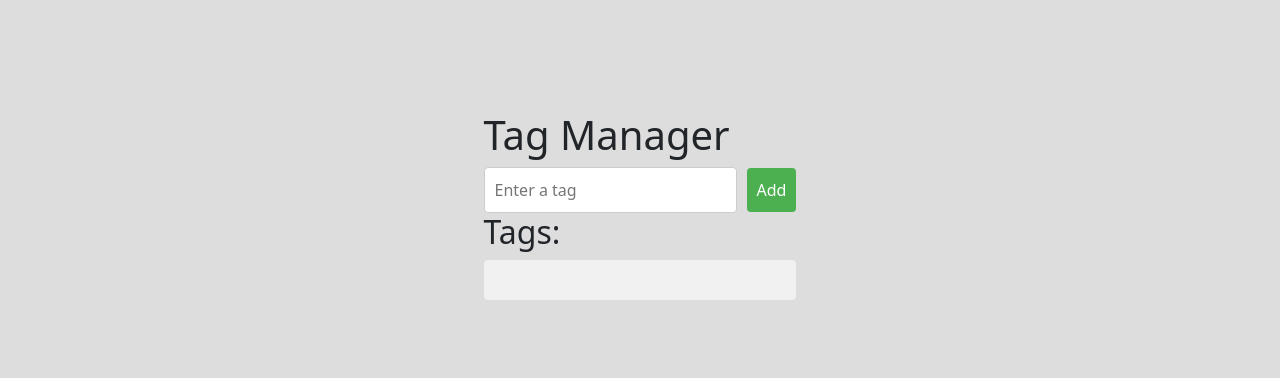
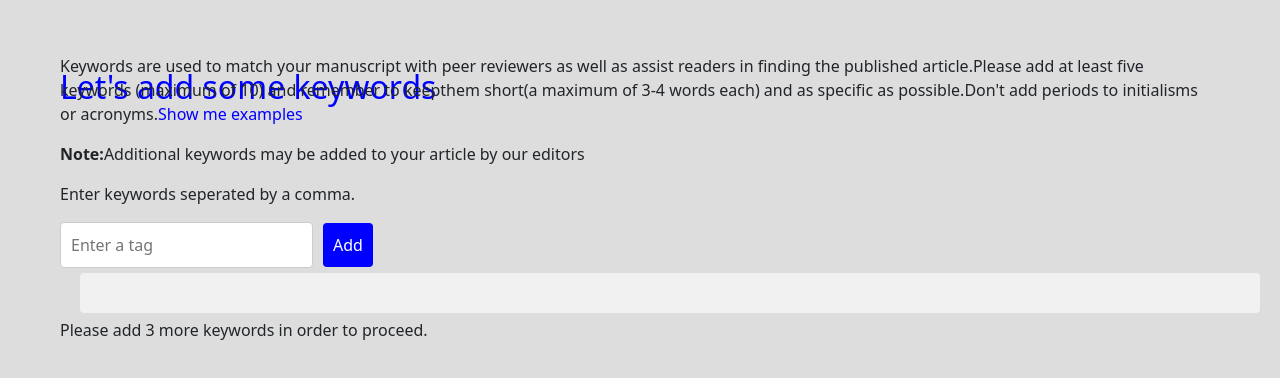
Before and after one commit to matrixinfosolution/mis_design, a React (Create React App) app: page /tag in a window 1280 px wide. Shown: the part 192-570 px from the top of the page. Built offline with nearby package versions, Linux system fonts and the light colour scheme.

Commit message:
BookmarkTag1

```diff
--- /dev/null
+++ b/src/Book.css
@@ -0,0 +1,161 @@
+.text-wrapper{
+    text-align: left;
+    margin-left: 40px;
+    margin-right: 100px;
+    margin-top: 20px;
+}
+.text1{
+    color:#088F8F;
+
+}
+.text3{
+margin-top: 10px;
+width: 60%;
+}
+.tags-container {
+    display: flex;
+    flex-wrap: wrap;  /* Allow tags to wrap if there isn't enough space */
+    gap: 30px;  /* Add space between the tags */
+    margin-top: 20px;
+  }
+
+  .tag-box {
+    padding: 5px;
+    background-color: #45a049;
+    color: white;
+    font-size: 16px;
+    display: flex;
+    align-items: center;
+    justify-content: space-between;
+    width: 100px;
+    text-transform: uppercase;
+      position: relative; /* Set a fixed width for the boxes */
+  }
+  .tag-box::before {
+    content: '';
+    position: absolute;
+    top: 50%;
+    left: -10px; /* Position the arrow to the left of the tag */
+    transform: translateY(-50%); /* Vertically center the arrow */
+    width: 0;
+    height: 0;
+    border-right: 10px solid #45a049;  /* Left arrow color */
+    border-top: 15px solid transparent;
+    border-bottom: 15px solid transparent;
+  }
+
+  .remove {
+    margin-left:2px;
+    cursor: pointer;
+    font-size: 10px;
+    color: black;
+    transition: color 0.3s;
+  }
+
+  .remove:hover {
+    color: #ff0000;  /* Change color to red when hovered */
+  }
+
+  .bookmark-item{
+    font-size: 18px;
+    color: #333;
+    padding: 10px;
+    margin: 5px 20px;
+    background-color: #f1f1f1;
+    border-radius: 4px;
+
+  }
+
+.wrapper-text{
+    text-align: left;
+    margin-left: 60px;
+
+}
+.descript h6{
+    color: blue;
+    font-size: 2rem;
+    margin-top: 10px;
+}
+.descript p{
+    margin-top: -60px;
+    margin-right: 80px;
+}
+.tags-container {
+    display: flex;
+    flex-wrap: wrap;  /* Allow tags to wrap if there isn't enough space */
+    gap: 30px;  /* Add space between the tags */
+    margin-top: 20px;
+  }
+
+  .tag-box {
+    padding: 5px;
+    background-color: #45a049;
+    color: white;
+    font-size: 16px;
+    display: flex;
+    align-items: center;
+    justify-content: space-between;
+    width: 100px;
+    text-transform: uppercase;
+      position: relative; /* Set a fixed width for the boxes */
+  }
+  .tag-box::before {
+    content: '';
+    position: absolute;
+    top: 50%;
+    left: -10px; /* Position the arrow to the left of the tag */
+    transform: translateY(-50%); /* Vertically center the arrow */
+    width: 0;
+    height: 0;
+    border-right: 10px solid #45a049;  /* Left arrow color */
+    border-top: 15px solid transparent;
+    border-bottom: 15px solid transparent;
+  }
+
+  .remove {
+    margin-left:2px;
+    cursor: pointer;
+    font-size: 10px;
+    color: black;
+    transition: color 0.3s;
+  }
+
+  .remove:hover {
+    color: #ff0000;  /* Change color to red when hovered */
+  }
+
+  .bookmark-item{
+    font-size: 18px;
+    color: #333;
+    padding: 10px;
+    margin: 5px 20px;
+    background-color: #f1f1f1;
+    border-radius: 4px;
+
+  }
+
+  input {
+    padding: 10px;
+    font-size: 16px;
+    margin-right: 10px;
+    border-radius: 4px;
+    border: 1px solid #ccc;
+  }
+
+  button {
+    padding: 10px;
+    font-size: 16px;
+    background-color: blue;
+    color: white;
+    border: none;
+    border-radius: 4px;
+    cursor: pointer;
+  }
+
+  button:hover {
+    background-color: #45a049;
+  }
+
+  .text2{
+    text-align: left;
+  }
--- a/src/TagBookmark.css
+++ b/src/TagBookmark.css
@@ -1,20 +1,48 @@
+
+.wrapper-text{
+  text-align: left;
+  margin-left: 60px;
+
+}
+.descript h6{
+  color: blue;
+  font-size: 2rem;
+  margin-top: 10px;
+}
+.descript p{
+  margin-top: -60px;
+  margin-right: 80px;
+}
 .tags-container {
   display: flex;
   flex-wrap: wrap;  /* Allow tags to wrap if there isn't enough space */
-    gap: 10px;  /* Add space between the tags */
+  gap: 30px;  /* Add space between the tags */
   margin-top: 20px;
 }
 
 .tag-box {
-    padding: 8px;
-    background-color: #4caf50;
+  padding: 5px;
+  background-color: #45a049;
   color: white;
-    border-radius: 12px;
   font-size: 16px;
   display: flex;
   align-items: center;
   justify-content: space-between;
-    width: 150px;  /* Set a fixed width for the boxes */
+  width: 100px;
+  text-transform: uppercase;
+    position: relative; /* Set a fixed width for the boxes */
+}
+.tag-box::before {
+  content: '';
+  position: absolute;
+  top: 50%;
+  left: -10px; /* Position the arrow to the left of the tag */
+  transform: translateY(-50%); /* Vertically center the arrow */
+  width: 0;
+  height: 0;
+  border-right: 10px solid #45a049;  /* Left arrow color */
+  border-top: 15px solid transparent;
+  border-bottom: 15px solid transparent;
 }
 
 .remove {
@@ -29,6 +57,16 @@
   color: #ff0000;  /* Change color to red when hovered */
 }
 
+.bookmark-item{
+  font-size: 18px;
+  color: #333;
+  padding: 10px;
+  margin: 5px 20px;
+  background-color: #f1f1f1;
+  border-radius: 4px;
+
+}
+
 input {
   padding: 10px;
   font-size: 16px;
@@ -40,7 +78,7 @@
 button {
   padding: 10px;
   font-size: 16px;
-    background-color: #4caf50;
+  background-color: blue;
   color: white;
   border: none;
   border-radius: 4px;
@@ -50,3 +88,7 @@
 button:hover {
   background-color: #45a049;
 }
+
+.text2{
+  text-align: left;
+}
--- a/src/TagBookmark.jsx
+++ b/src/TagBookmark.jsx
@@ -33,8 +33,15 @@ const TagBookmark=()=>{
   };
 
   return (
-    <div>
-      <h1>Tag Manager</h1>
+
+        <div className="wrapper-text">
+        <div className="descript">
+            <h6>Let's add some keywords</h6>
+          <p>Keywords are used to match your manuscript with peer reviewers as well as assist readers in finding the published article.Please add at least five keywords (maximum of 10) and remember to keepthem short(a maximum of 3-4 words each) and as specific as possible.Don't add periods to initialisms or acronyms.<span style={{color:"blue"}}>Show me examples</span> </p>
+            </div>
+            <p><strong>Note:</strong>Additional keywords may be added to your article by our editors</p>
+    <div className="text2">
+        <p>Enter keywords seperated by a comma.</p>
       <input
         type="text"
         value={inputText}
@@ -44,7 +51,6 @@ const TagBookmark=()=>{
       <button onClick={handleAddTag}>Add</button>
 
       <div>
-        <h2>Tags:</h2>
         <div className="bookmark-item">
         <div className="tags-container">
           {tags.map((tag, index) => (
@@ -58,7 +64,10 @@ const TagBookmark=()=>{
           </div>
         </div>
       </div>
+      <p>Please add 3 more keywords in order to proceed.</p>
     </div>
+    </div>
+
   );
 }
 
```
Also changed, not shown: src/BookmarkTag1.jsx (added, +65 -0 lines). Lines whose indentation alone changed are shown as unchanged.
